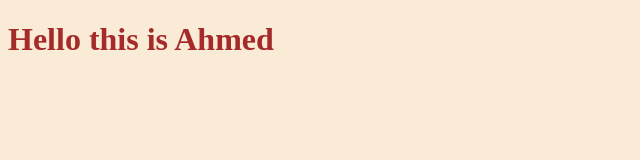
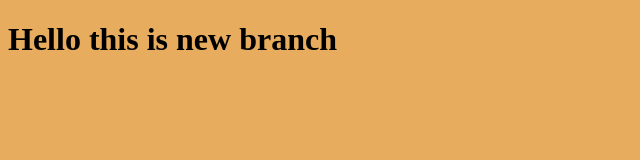
Before and after one commit to Ahmed-ahmeed/myproject, a plain HTML site: page index.html in a window 1280 px wide. Shown: the whole page, without its empty margins (0-640 px from the left). Drawn offline with Linux system fonts and the light colour scheme.

Commit message:
checing style the title

```diff
--- a/index.html
+++ b/index.html
@@ -8,7 +8,7 @@
 </head>
 <body>
 
-<h1>Hello this is Ahmed
+<h1>Hello this is new branch
 </h1>
 
     <script src="app.js"></script>
--- a/style.css
+++ b/style.css
@@ -1,6 +1,6 @@
 h1{
-    color: brown;
+    color: black;
 }
 body{
-    background-color: antiquewhite;
+    background-color: rgb(231, 172, 94);
 }
```
